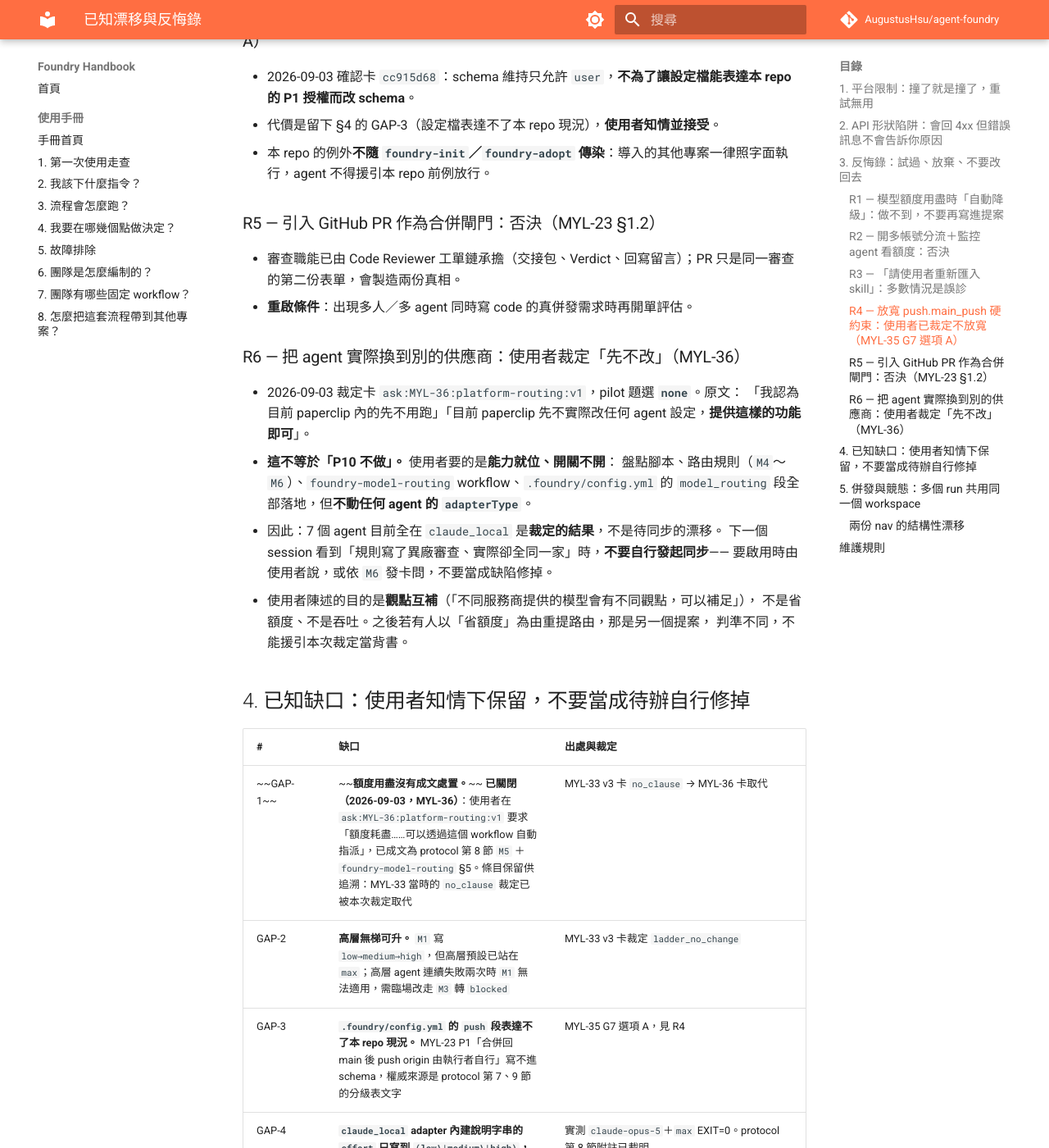
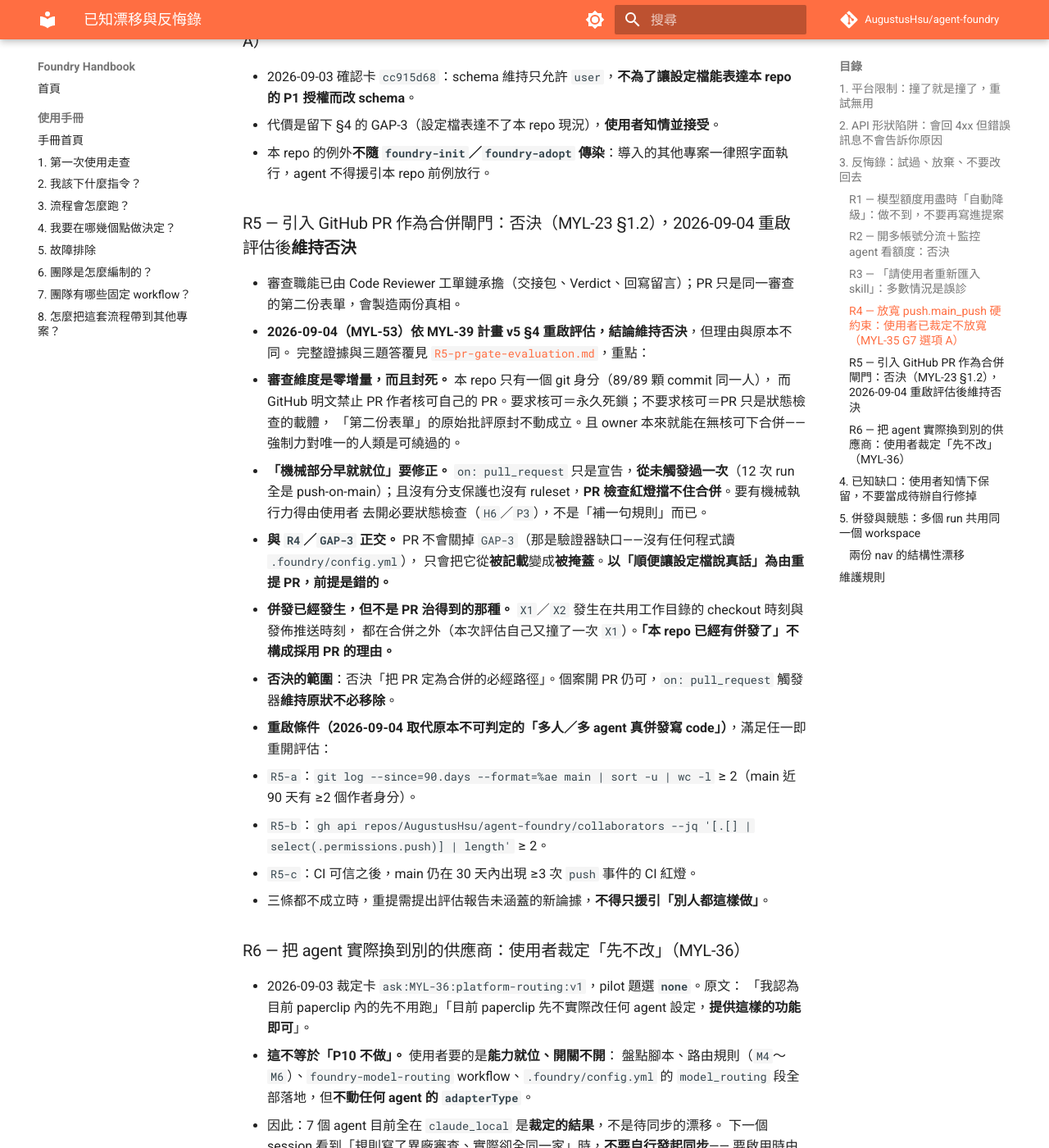
Before and after one commit to AugustusHsu/agent-foundry, an MkDocs documentation site: the page built from docs/standards/known-drift.md, in a window 1280 px wide and 1400 px high, scrolled down 4391 px. Shown: the whole window at 82% size. Built offline with MkDocs 1.6.1 and Material for MkDocs 9.7.7, drawn with Linux system fonts in a browser that asks for light colours; comment, search, counter and statistics services are not loaded.

Commit message:
📝 MYL-53 `R5` 重啟評估：維持否決，重啟條件改為可機械判定
依 MYL-39 計畫 v5 §4 重啟評估「GitHub PR 作為合併閘門」，結論維持否決，
但理由與 MYL-23 當初的不同，且原重啟條件不可判定，一併替換。

三題答覆（證據見報告 §1 的 E1～E11，全為本次實測）：

1. 審查維度零增量且封死——本 repo 只有一個 git 身分（89/89 顆 commit），
   GitHub 禁止 PR 作者核可自己的 PR。要求核可＝死鎖；不要求＝「第二份表單」
   的原始批評原封不動成立。機械維度有增量，但只涵蓋「--no-verify 繞道後
   直接合併」一種情形。
2. 與 R4／GAP-3 正交。PR 不會關掉 GAP-3（那是驗證器缺口——沒有任何程式讀
   .foundry/config.yml），只會把它從被記載變成被掩蓋。
3. 不只多一次點擊：45% 的 main 推進不是 merge、發佈流程被插進一次往返、
   閘門要先可信才能有約束力。

一併修正計畫的前提：`on: pull_request` 只是宣告，從未觸發過一次（12 次 run
全是 push-on-main），且無分支保護／ruleset，PR 紅燈擋不住合併。

附帶發現（不在本單範圍）：main 的 CI 正連三紅，成因是 fetch-depth: 1 的淺
clone 讓 handbook-stamp 解不出戳記 sha；依 D1 退回成因工單 MYL-44。

AC 1～4 全數達成，make check 全過。

Co-Authored-By: Claude Opus 5 (1M context) <noreply@anthropic.com>

```diff
--- /dev/null
+++ b/docs/features/cross-platform/R5-pr-gate-evaluation.md
@@ -0,0 +1,188 @@
+# `R5` 重啟評估：GitHub PR 作為合併閘門（MYL-53）
+
+> 2026-09-04｜Tech Lead｜依 MYL-39 計畫 v5 §4，使用者於確認卡 `7598a79e` 整包核可。
+> 上游：[`HLD.md`](HLD.md)（MYL-9）、[`gap-analysis.md`](gap-analysis.md)（MYL-35）。
+> 反悔錄原條目：[`known-drift.md`](../../standards/known-drift.md) 的 `R5`。
+>
+> **本報告只評估，不改規則、不動 CI、不動 `.foundry/config.yml`。**
+> 採用與否若要落地，需另開單並經使用者核可（改 protocol 屬規範修訂）。
+
+## 0. 結論
+
+**維持否決。** 但**理由與 MYL-23 當初的不完全相同**，且原重啟條件不可判定，本次一併替換。
+
+- MYL-23 的理由是「PR 只是同一審查的第二份表單」。本次實測發現：在**審查維度**上，這條理由不但沒有弱化，還被 GitHub 自身的規則**加強**了——本 repo 只有一個 git 身分（89/89 顆 commit 同一人），而 GitHub 明文禁止 PR 作者核可自己的 PR。要求核可＝流程死鎖；不要求核可＝PR 在審查維度上**恆為零增量**。
+- 唯一真實的增量在**機械檢查維度**：把 `make check` 從「合併後才跑」提前到「合併前擋下」。這個缺口是真的，**而且此刻正在發生**（main 的 CI 連三紅，見 §6）。但它的成因是一個 CI 環境缺陷，屬 `D1` 退回 MYL-44，**修那個缺陷比引入 PR 便宜一個數量級**。
+- 計畫 §4 說「機械部分早就就位」——這句要修正：`on: pull_request` 只是**宣告**了觸發器，它**從未觸發過一次**（12 次 run 全是 push-on-main），而且沒有分支保護／ruleset，**PR 檢查紅燈擋不住合併**。真正要花的成本不是「補一句規則」，是一項只有使用者能做的 repo 設定變更。
+
+原重啟條件「多人／多 agent 真併發寫 code」**現在仍未成立**；但更重要的是它**問錯了問題**——併發其實已經發生（本次評估自己就撞上一次 `X1`），只是那種併發 PR 治不到（§4.3）。故一併改為可機械判定的三條（§5）。
+
+## 1. 證據基線
+
+全部為 2026-09-04 本次實測，指令與結果並列，不接受憑印象。
+
+| # | 事實 | 取得方式 | 結果 |
+| --- | --- | --- | --- |
+| E1 | CI 從未因 PR 觸發過 | `gh run list --limit 100 --json event,headBranch,conclusion` | 共 **12** 次 run，**全部** `event: push`／`headBranch: main`；`pull_request` 事件 **0** 次 |
+| E2 | 全 repo 只開過一個 PR，且存活 16 秒 | `gh pr list --state all`、`gh pr view 1` | PR #1（MYL-31）`createdAt 05:23:21Z` → `mergedAt 05:23:37Z` |
+| E3 | `on: pull_request` 比那個 PR 還晚出現 | `git log -- .github/workflows/foundry-lint.yml` | 首次進 repo 於 `c1d020b`，`2026-09-03T19:02:19+08:00`（＝`11:02:19Z`），比 PR #1 合併晚約 5.6 小時 |
+| E4 | 沒有任何合併保護 | `gh api repos/.../branches/main/protection`／`.../rulesets` | 前者 `404 Branch not protected`；後者 `[]` |
+| E5 | 只有一個 git 身分 | `git log --format='%an <%ae>' \| sort \| uniq -c` | **89 顆 commit 全部** `AugustusHsu <jimhsu11@gmail.com>` |
+| E6 | GitHub 禁止自我核可 | GitHub Docs「Approving a pull request with required reviews」 | 原文：「Pull request authors cannot approve their own pull requests.」同頁另載：「Repository owners and administrators can merge a pull request even if it hasn't received an approving review.」 |
+| E7 | main 的推進有 45% 不是 merge | `git log --first-parent [--merges\|--no-merges] main` | first-parent 51 顆＝merge **28** ＋ 直接 commit **23**（45%）；其中 **7** 顆是 `docs/publish-reviews/` 的發佈審查記錄 |
+| E8 | main 的 CI 現正連三紅 | `gh run list`、`gh run view --log-failed` | `13:51:59Z`／`13:52:40Z`／`14:04:20Z` 三次 `failure`，全部倒在 `handbook-stamp` |
+| E9 | 同一份檢查在本機是綠的 | `make check` | `EXIT=0`（79＋15＋34 項測試全過） |
+| E10 | 工單鏡像尚未存在 | `gh issue list --state all` | GitHub issue **0** 筆——T-2 雙軌鏡像還沒建 |
+| E11 | 沒有任何程式讀 `.foundry/config.yml` | protocol 第 4、7 節「違反」段自載 | 「目前沒有任何程式讀取或驗證 `.foundry/config.yml`」 |
+
+## 2. 第一題：PR 能擋住什麼是工單鏈擋不到的？
+
+要分兩個維度回答，因為兩者的答案相反。
+
+### 2.1 審查維度：零增量，且這不是程度問題
+
+`R5` 的否決理由是「PR 只是同一審查的第二份表單，會製造兩份真相」。計畫 v5 預期這條在工單改掛
+GitHub（T-2 鏡像）後會弱化。實測結果是**沒有弱化，反而被封死**：
+
+- 由 `E5`，本 repo 只有一個 git 身分，agent 全部以使用者身分 commit。
+- 由 `E6`，GitHub 禁止 PR 作者核可自己的 PR。
+
+於是只有兩種配置，都不產生審查增量：
+
+| 配置 | 結果 |
+| --- | --- |
+| ruleset 要求 ≥1 個核可 | **永久死鎖**——唯一存在的身分就是開單者，沒有第二個帳號能按核可 |
+| 不要求核可 | PR 淪為狀態檢查的載體，Verdict 仍然出自 Code Reviewer 的工單鏈；**「第二份表單」的原始批評原封不動成立** |
+
+即使將來補上第二個 GitHub 帳號，`E6` 的後半句仍在：repo owner 可以在沒有核可的情況下直接合併。
+所以 PR 的審查強制力，對本 repo 唯一的人類而言**是可以繞過的**——它擋不住任何一件工單鏈擋不住的事。
+
+### 2.2 機械維度：有增量，但比看起來小
+
+這裡 PR 確實能擋住工單鏈擋不到的東西：**把 `make check` 從合併後移到合併前**。目前的防線是
+
+1. `.pre-commit-config.yaml`：本機、commit 時擋，但可用 `--no-verify` 繞過——而 protocol 第 7 節
+   「手冊同步戳記」的第 3 條處置**明文授權**了這條繞道；
+2. `.github/workflows/foundry-lint.yml` 的 `push: branches: [main]`：**合併後**才跑，紅燈直接落在 main 上。
+
+`E8` 證明第 2 條的失效模式不是假想：main 此刻正紅著，三次失敗橫跨 13 分鐘，期間工作照常推進，
+**沒有任何人或 agent 因此停下**。工單鏈確實擋不到這件事——沒有哪張工單的 AC 是「CI 要綠」。
+
+但增量的**尺寸**要誠實估：
+
+- `E9` 顯示同一份檢查在本機是綠的，也就是說 pre-commit 已經攔下了絕大多數內容型漂移。
+- 真正漏過去的只有兩條路：**`--no-verify` 的授權繞道**，以及**本機與 CI 環境不一致**。
+- `E8` 這次紅燈屬於後者，而且成因與規則無關：workflow 用 `fetch-depth: 1`，淺 clone 裡
+  `git rev-parse --verify <戳記 sha>^{commit}` 必然失敗，於是四章戳記全被判成「不是本 repo 的 commit」。
+  這同時讓 workflow 自己的註解——「CI 紅燈一定能在本機重現，不會出現『只有 CI 會壞』的情況」——**變成假的**。
+
+於是機械維度的增量收斂成一句：**PR 能擋下的，是「`--no-verify` 繞道後直接合併進 main」這一種情形**；
+而 `E8` 這種環境分歧，PR 不但擋不下，還會**反過來把所有合併鎖死**（見 §4.2）。
+
+### 2.3 T-2 鏡像對這一題的影響：是未來式，且是單向的
+
+計畫的「工單改掛 GitHub 後理由弱化」有兩個前提現在都不成立：
+
+- `E10`：GitHub issue 現為 0 筆，鏡像尚未建立。
+- 計畫 §3 自載的硬約束：**「指派 Paperclip 工單＝喚醒 agent，GitHub issue 不會」**，且真相面與喚醒面
+  仍是 Paperclip。鏡像是**單向展示面**。
+
+推論：即使 T-2 落地，PR 上的審查留言也**叫不動任何 agent**。把審查搬到 PR 會製造一個
+「寫得下、但沒人會被通知」的介面——那比「兩份表單」更糟，是一份**看起來有人在看、實際沒有**的表單。
+
+## 3. 第二題：與 `R4`／`GAP-3` 怎麼交互？
+
+**答案是正交，而且「順便關掉 `GAP-3`」是採用 PR 的錯誤理由。**
+
+`R4` 裁定 `push.main_push` 的 schema 維持只允許 `user`；`GAP-3` 是其代價——本 repo 依 `P1`
+授權「合併回 main 後 push origin 由執行者自行」，這件事**寫不進設定檔**。
+
+表面上 PR 像是解法：若 main 只能經由合併 PR 前進，就沒有人「push main」了，`push.main_push: user`
+於是字面成立。這個推論有三個破口：
+
+1. **身分沒變，決定者沒變。** agent 用同一個 token 按下 merge，main 仍然是被 agent 推進的。
+   把 `git push origin main` 改名成「點一下合併」不改變誰做的決定——`GAP-3` 會從**被記載的缺口**
+   變成**被掩蓋的缺口**，比現況差。現況至少 `known-drift` 寫著它、下一個人讀得到。
+2. **唯一能讓它變真的機制是死的。** 要讓合併真正需要「使用者」，得靠 ruleset 要求核可，
+   而 `E5`＋`E6` 已證明那條路是死鎖，且 owner 可繞過。
+3. **`GAP-3` 根本不在這條軸上。** 由 `E11`，沒有任何程式讀取 `.foundry/config.yml`，
+   `push.main_push` 被改掉不會有任何反應。`GAP-3` 是**驗證器缺口**，不是流程缺口；
+   要關它得寫一個 config 驗證器，PR 做不到這件事，也不需要 PR。
+
+**結論**：`R5` 與 `R4`／`GAP-3` 互不影響。採用 PR 不會關掉 `GAP-3`，維持否決也不會加深它。
+任何以「順便讓設定檔說真話」為由重提 PR 的提案，前提是錯的。
+
+## 4. 第三題：一單一分支＋實質單人開發下，PR 是不是只是多一次點擊？
+
+**比一次點擊多——多的部分還都是成本，不是收益。**
+
+### 4.1 「多一次點擊」有直接量測值
+
+`E2`：本 repo 史上唯一的 PR #1，從開啟到合併存活 **16 秒**。它沒有承載任何審查——當時
+`on: pull_request` 甚至還不存在（`E3`）。那 16 秒就是「多一次點擊」的實測值。
+
+### 4.2 三項結構成本
+
+| 成本 | 依據 |
+| --- | --- |
+| **45% 的 main 推進不是 merge** | `E7`：51 次 first-parent 推進裡 23 次是直接 commit。要嘛全部改走 PR（把 23 次 16 秒點擊制度化），要嘛開例外——而例外要靠人判斷「這顆算不算例行」，**閘門就不再是機械的** |
+| **發佈流程被插進一次往返** | `E7` 的 23 顆裡有 7 顆是 `docs/publish-reviews/` 的 APPROVED 記錄。protocol 第 7 節要求該記錄**先在 main 上**，`scripts/publish-handbook.sh` 的證據閘門才放行；而該節明定這段**沒有使用者介入點**（`P2`）。把它塞進 PR，等於在一條刻意設計成全自動的流程中間加一道人工關卡 |
+| **閘門要先可信才能有約束力** | `E8`＋`E9`：檢查此刻對 main 是紅的、對本機是綠的。若今天就開啟必要狀態檢查，**每一次合併都會被一個環境假陽性擋死**。順序只能是「先修 CI，再談 PR」，不能反過來 |
+
+另有一項不在成本表但要記：`E4` 顯示沒有分支保護也沒有 ruleset，所以「規則要求走 PR」目前是
+**純自律**條款——`【自律】` 而非 `【機械】`。要拿到機械執行力，得由使用者去 repo 設定開啟必要狀態檢查
+（`H6` 平台權限之外／`P3` 級的動作），這件事 agent 做不到，也不該替使用者決定。
+
+### 4.3 重啟條件未成立——但它問錯了問題
+
+原條件「多人／多 agent 真併發寫 code」按字面**未成立**：`E5` 顯示只有一個身分。
+
+但更值得記下的是：**併發其實已經發生**。本 repo 的 workspace 是共用的，`known-drift` 第 5 節的
+`X1`（commit 落到別人的分支）、`X2`（發佈互蓋）都真的踩過。**本次評估自己就撞上一次**——
+開工時 `HEAD` 還在 `main`，準備建分支時已被併行的 MYL-39 run 切到 `feat/MYL-52-publish-docs`
+（兩者當時同 commit、工作區乾淨，故無損失）。
+
+關鍵在於：這種併發 **PR 治不到**。`X1` 發生在**共用工作目錄的 checkout 時刻**，`X2` 發生在
+**發佈推送時刻**，兩者都在合併之外；PR 是合併時刻的閘門。所以
+
+> 「本 repo 已經有併發了」**不構成**採用 PR 的理由。
+
+真正會讓 PR 有意義的併發，是**兩個獨立身分在各自的 clone 上改同一批檔案**——那才需要合併前的
+第三方檢視。這正是 §5 把重啟條件改寫成身分數量的原因。
+
+## 5. 結論與重啟條件
+
+**維持否決**（2026-09-04，MYL-53）。
+
+否決的是「**把 PR 定為合併的必經路徑**」。不否決的是：需要時個案開 PR（如 PR #1）仍然可以，
+`on: pull_request` 觸發器**維持原狀不必移除**——它零成本，且在下述條件成立時就是現成的地基。
+
+原條件「多人／多 agent 真併發寫 code」不可判定，改為下列**三選一**，滿足任一即重開評估：
+
+| # | 重啟條件 | 判定指令 |
+| --- | --- | --- |
+| `R5-a` | main 近 90 天出現 ≥2 個 git 作者身分 | `git log --since=90.days --format=%ae main \| sort -u \| wc -l` ≥ 2 |
+| `R5-b` | repo 出現 owner 以外具 write 權限的協作者 | `gh api repos/AugustusHsu/agent-foundry/collaborators --jq '[.[] \| select(.permissions.push)] \| length'` ≥ 2 |
+| `R5-c` | CI 已可信（§6 缺陷修復）之後，main 仍在 30 天內出現 ≥3 次 `push` 事件的 CI 紅燈 | `gh run list --limit 100 --json event,headBranch,conclusion,createdAt` |
+
+`R5-a`／`R5-b` 對應「審查維度出現真實對象」；`R5-c` 對應「機械維度的缺口修了成因仍復發」。
+三條都不成立時，重提 PR 需要提出本報告未涵蓋的新論據，不得只援引「別人都這樣做」。
+
+## 6. 附帶發現：main 的 CI 正紅著（不在本單範圍，另循 `D1` 回報）
+
+- **現象**：`E8` 三次 `failure`，全部倒在 `handbook-stamp`，訊息為四章戳記 sha `8433b97`
+  「不是本 repo 的 commit」。`E9` 顯示同一檢查在本機通過，`8433b97` 在本機是合法 commit。
+- **成因**：workflow 用 `fetch-depth: 1`，淺 clone 只有 tip 一顆 commit 物件，
+  `check_handbook_stamp` 的 `git rev-parse --verify <sha>^{commit}` 因此必然失敗。
+  workflow 註解寫「fetch-depth: 1 就夠」是 MYL-36 P8 當時的正確判斷，
+  但 MYL-44 新增的 `handbook-stamp` **需要 git 歷史**，兩者相撞。
+- **判定**：`D1`（成因工單 AC 正確、實作未達成），成因工單為 **MYL-44**，
+  依 `D1` 應退回原單而非開新單；MYL-44 已結案，由 Scrum Master 重開。
+- **本單不修**：修它要改 `.github/workflows/foundry-lint.yml`，落在本單「明確不做：不動 CI 設定」。
+- **影響本報告的結論嗎？** 不。它同時是「合併後才擋」的實例（支持 PR）與「閘門不可信時不能有約束力」
+  的實例（反對現在採用 PR），兩相抵銷後，§5 的判斷不變。
+
+## 7. 回寫反悔錄
+
+依 AC 3，本次評估的日期與結論已回寫 [`known-drift.md`](../../standards/known-drift.md) 的 `R5` 條目，
+包含「維持否決」與 §5 的三條可判定重啟條件，避免下一輪從零重來。
--- a/docs/standards/known-drift.md
+++ b/docs/standards/known-drift.md
@@ -69,10 +69,27 @@
 - 代價是留下 §4 的 GAP-3（設定檔表達不了本 repo 現況），**使用者知情並接受**。
 - 本 repo 的例外**不隨 `foundry-init`／`foundry-adopt` 傳染**：導入的其他專案一律照字面執行，agent 不得援引本 repo 前例放行。
 
-### R5 — 引入 GitHub PR 作為合併閘門：否決（MYL-23 §1.2）
+### R5 — 引入 GitHub PR 作為合併閘門：否決（MYL-23 §1.2），2026-09-04 重啟評估後**維持否決**
 
 - 審查職能已由 Code Reviewer 工單鏈承擔（交接包、Verdict、回寫留言）；PR 只是同一審查的第二份表單，會製造兩份真相。
-- **重啟條件**：出現多人／多 agent 同時寫 code 的真併發需求時再開單評估。
+- **2026-09-04（MYL-53）依 MYL-39 計畫 v5 §4 重啟評估，結論維持否決**，但理由與原本不同。
+  完整證據與三題答覆見 [`R5-pr-gate-evaluation.md`](../features/cross-platform/R5-pr-gate-evaluation.md)，重點：
+  - **審查維度是零增量，而且封死。** 本 repo 只有一個 git 身分（89/89 顆 commit 同一人），
+    而 GitHub 明文禁止 PR 作者核可自己的 PR。要求核可＝永久死鎖；不要求核可＝PR 只是狀態檢查的載體，
+    「第二份表單」的原始批評原封不動成立。且 owner 本來就能在無核可下合併——強制力對唯一的人類是可繞過的。
+  - **「機械部分早就就位」要修正。** `on: pull_request` 只是宣告，**從未觸發過一次**（12 次 run 全是
+    push-on-main）；且沒有分支保護也沒有 ruleset，**PR 檢查紅燈擋不住合併**。要有機械執行力得由使用者
+    去開必要狀態檢查（`H6`／`P3`），不是「補一句規則」而已。
+  - **與 `R4`／`GAP-3` 正交。** PR 不會關掉 `GAP-3`（那是驗證器缺口——沒有任何程式讀 `.foundry/config.yml`），
+    只會把它從**被記載**變成**被掩蓋**。**以「順便讓設定檔說真話」為由重提 PR，前提是錯的。**
+  - **併發已經發生，但不是 PR 治得到的那種。** `X1`／`X2` 發生在共用工作目錄的 checkout 時刻與發佈推送時刻，
+    都在合併之外（本次評估自己又撞了一次 `X1`）。**「本 repo 已經有併發了」不構成採用 PR 的理由。**
+- **否決的範圍**：否決「把 PR 定為合併的必經路徑」。個案開 PR 仍可，`on: pull_request` 觸發器**維持原狀不必移除**。
+- **重啟條件（2026-09-04 取代原本不可判定的「多人／多 agent 真併發寫 code」）**，滿足任一即重開評估：
+  - `R5-a`：`git log --since=90.days --format=%ae main | sort -u | wc -l` ≥ 2（main 近 90 天有 ≥2 個作者身分）。
+  - `R5-b`：`gh api repos/AugustusHsu/agent-foundry/collaborators --jq '[.[] | select(.permissions.push)] | length'` ≥ 2。
+  - `R5-c`：CI 可信之後，main 仍在 30 天內出現 ≥3 次 `push` 事件的 CI 紅燈。
+- 三條都不成立時，重提需提出評估報告未涵蓋的新論據，**不得只援引「別人都這樣做」**。
 
 ### R6 — 把 agent 實際換到別的供應商：使用者裁定「先不改」（MYL-36）
 
```
